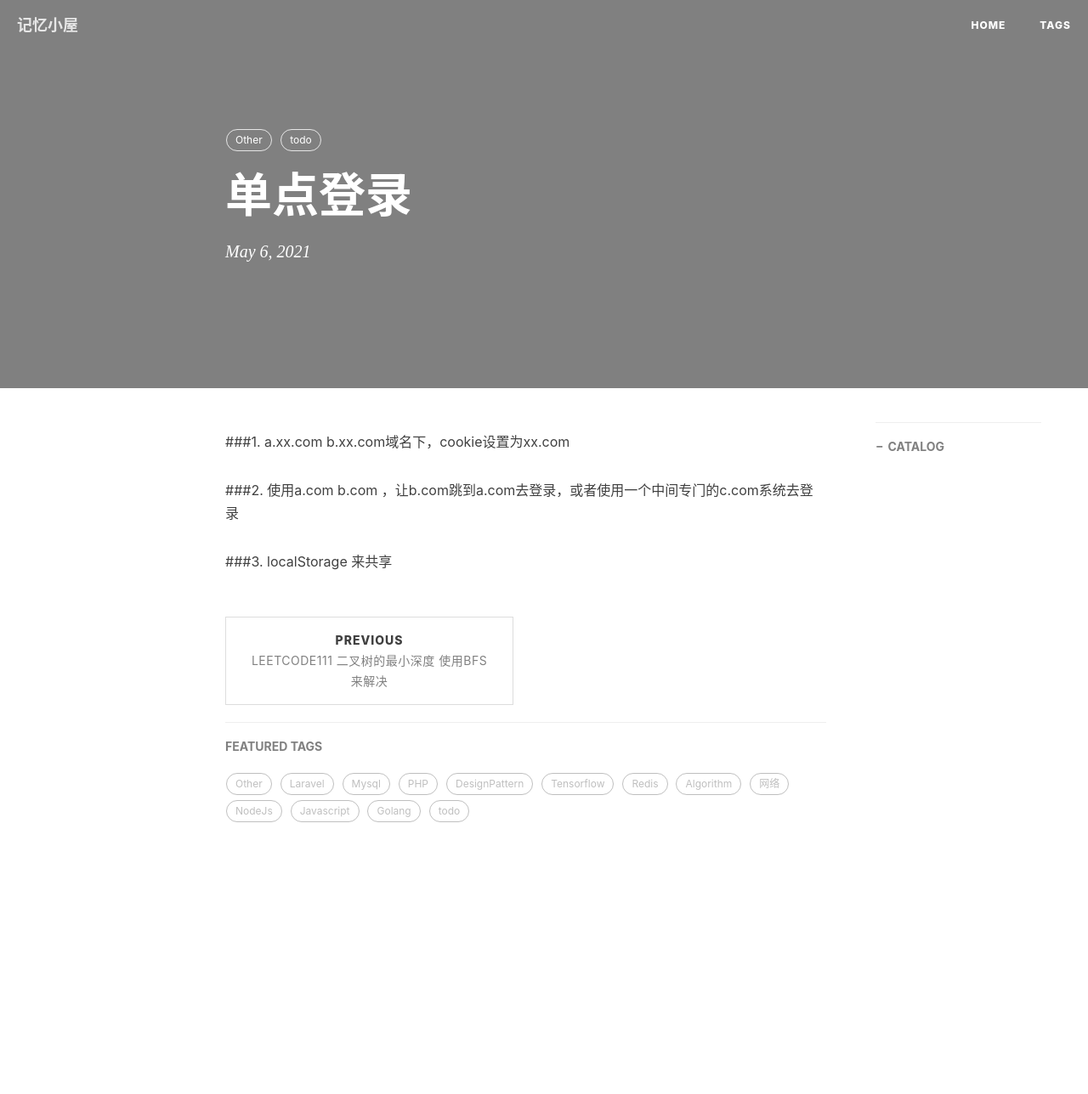
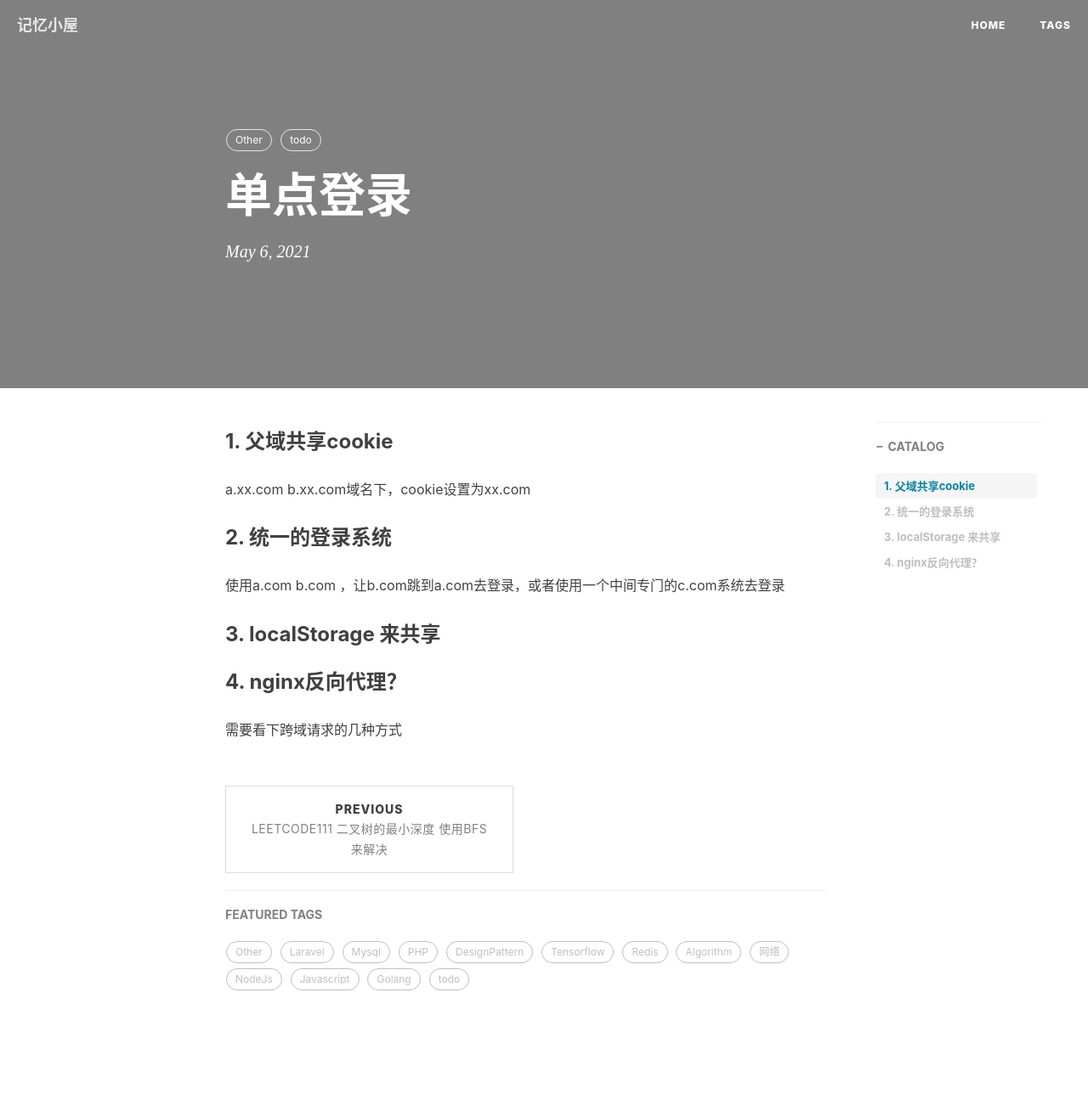
Before and after one commit to TearKnow/blog, a Jekyll site: the page built from _posts/2021-05-06-单点登录.md, in a window 1280 px wide. Shown: the whole page at 85% size. Built offline with Jekyll 4.4.1, drawn with Linux system fonts in a browser that asks for light colours; comment, search, counter and statistics services are not loaded; before the commit the page ends 1090 px from its top, so only the background shows below that.

Commit message:
new post

```diff
--- a/_posts/2021-05-06-单点登录.md
+++ b/_posts/2021-05-06-单点登录.md
@@ -7,8 +7,13 @@ tags:
     - todo
 ---
 
-###1. a.xx.com b.xx.com域名下，cookie设置为xx.com
+### 1. 父域共享cookie
+a.xx.com b.xx.com域名下，cookie设置为xx.com
 
-###2. 使用a.com b.com ，让b.com跳到a.com去登录，或者使用一个中间专门的c.com系统去登录
+### 2. 统一的登录系统
+使用a.com b.com ，让b.com跳到a.com去登录，或者使用一个中间专门的c.com系统去登录
 
-###3. localStorage 来共享
+### 3. localStorage 来共享
+
+### 4. nginx反向代理？
+需要看下跨域请求的几种方式
```
